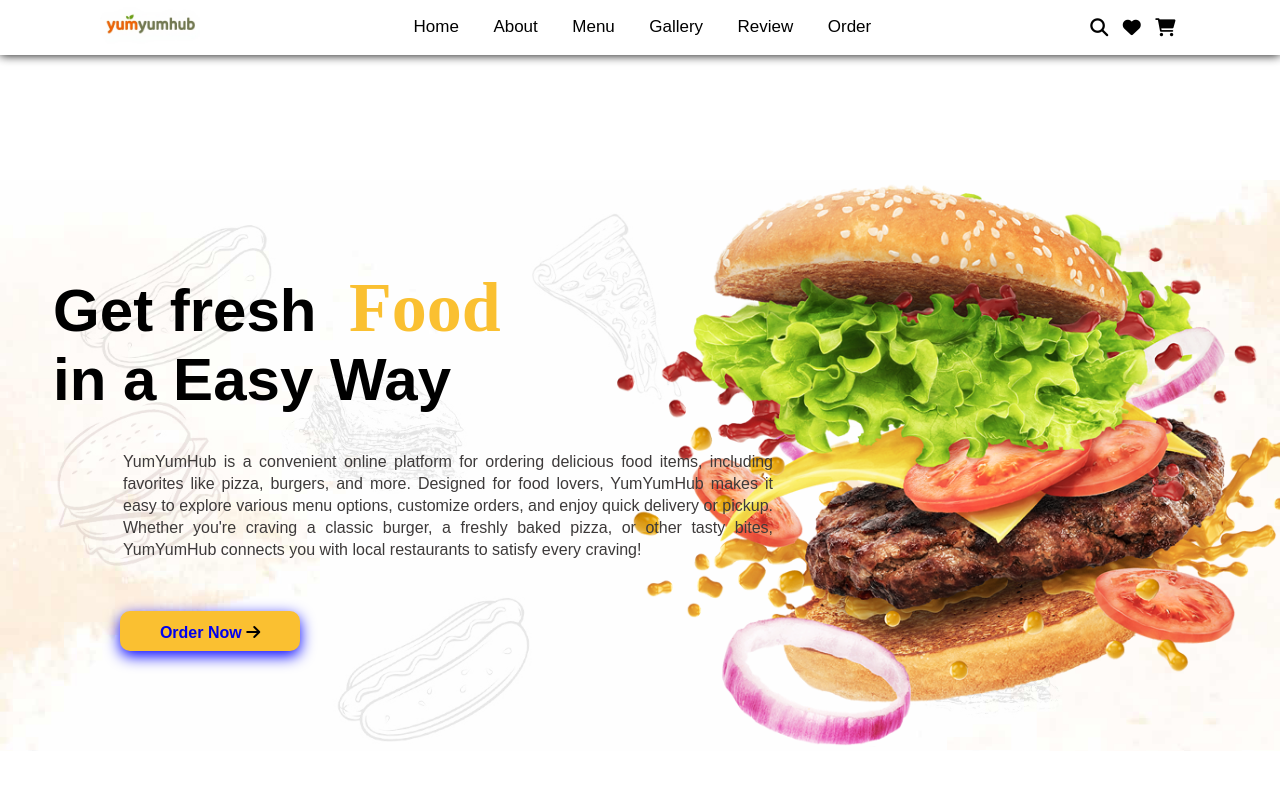
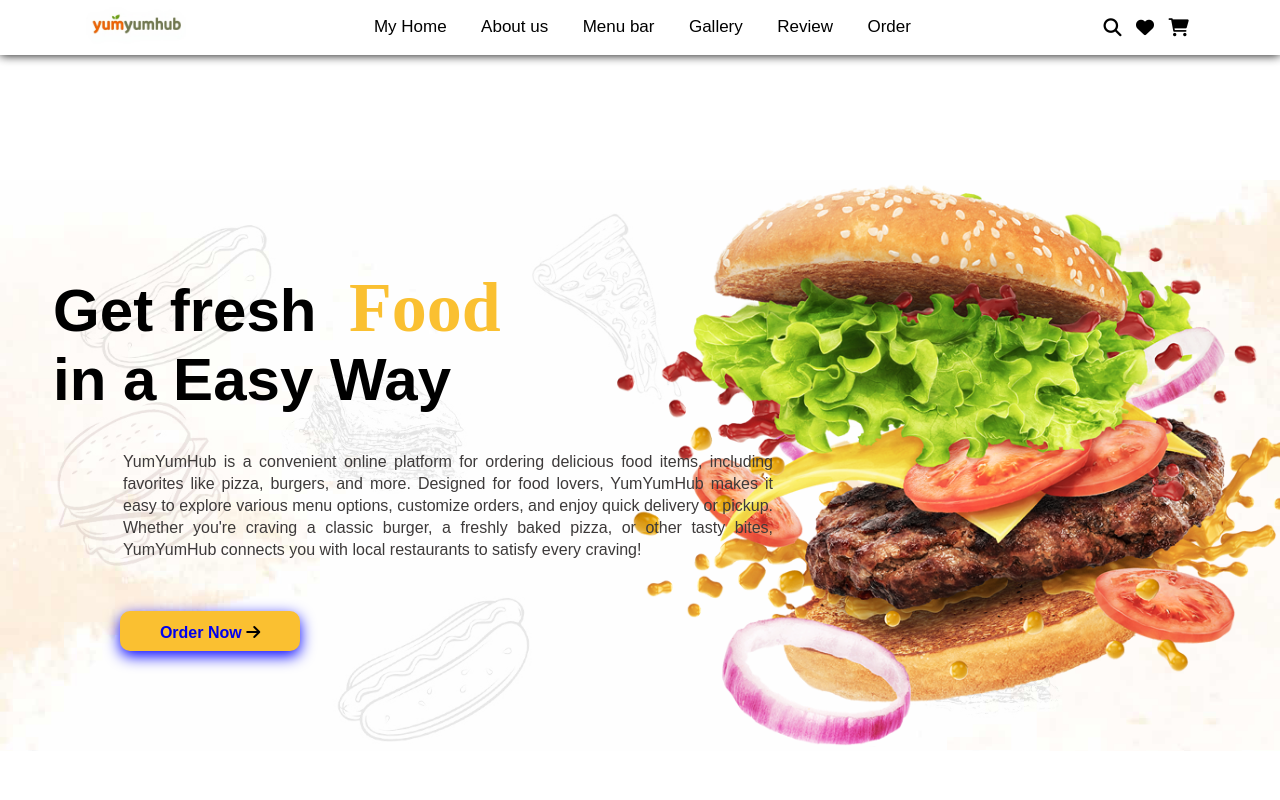
Before and after one commit to anuj6644/YumYumHub, a plain HTML site: page index.html in a window 1280 px wide. Shown: the top 800 px of the page. Drawn offline with Linux system fonts and the light colour scheme.

Commit message:
Update index.html

```diff
--- a/index.html
+++ b/index.html
@@ -16,9 +16,9 @@
             </div>
 
             <ul>
-                <li><a href="#Home">Home</a></li>
-                <li><a href="#About">About</a></li>
-                <li><a href="#Menu">Menu</a></li>
+                <li><a href="#Home">My Home</a></li>
+                <li><a href="#About">About us</a></li>
+                <li><a href="#Menu">Menu bar</a></li>
                 <li><a href="#Gallery">Gallery</a></li>
                 <li><a href="#Review">Review</a></li>
                 <li><a href="#Order">Order</a></li>
```
